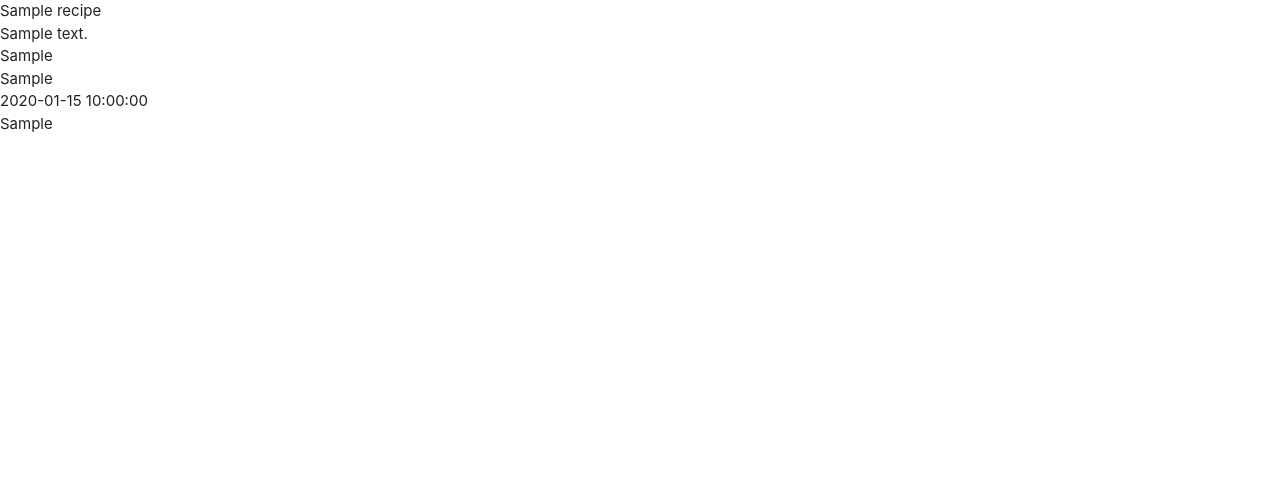
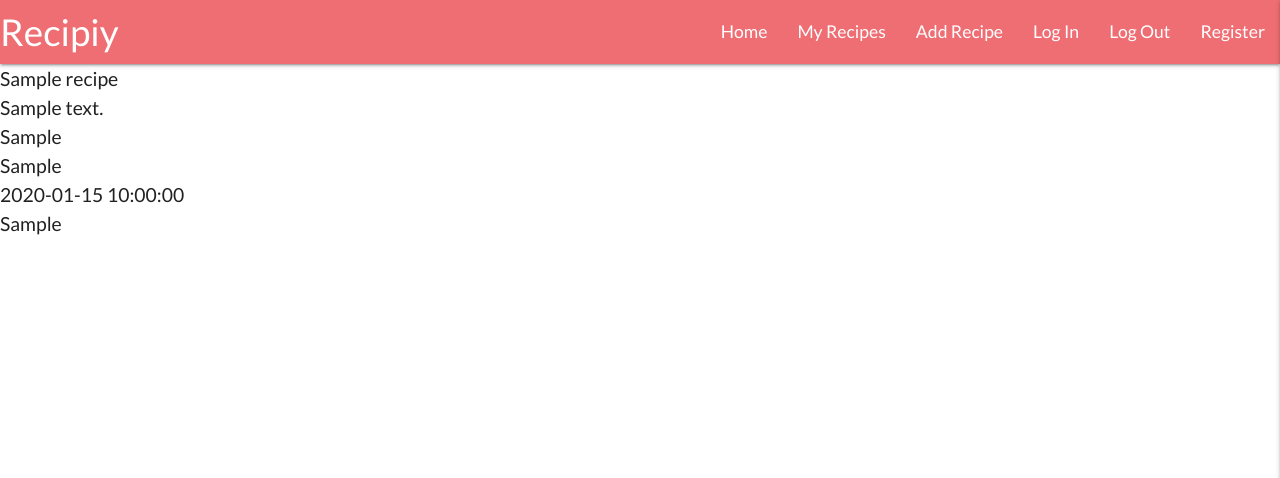
Before and after one commit to BesnikShala/Recipiy-MS3-Project, a Flask app: page / in a window 1280 px wide. Shown: the top 478 px of the page. Run offline with Flask 2, Linux system fonts and the light colour scheme; a database or web service that is not in the repository returns one stand-in record (values such as "Sample title"); some libraries are stand-ins or nearby versions.

Commit message:
Add Materialize Navbar and Sidebar, ready for customization

```diff
--- a/static/css/style.css
+++ b/static/css/style.css
@@ -0,0 +1,13 @@
+@import url('https://fonts.googleapis.com/css2?family=Lato:ital,wght@0,300;0,400;0,700;1,300;1,400;1,700&display=swap');
+
+html, body {
+    font-size: 1.1rem;
+    font-weight: 500;
+    font-family: "Lato", sans-serif;
+    line-height: 1.5;
+    box-sizing: border-box;
+}
+
+.text-shadow {
+    text-shadow: 2px 2px 2px rgba(rgb(34, 6, 6, 0.5), green, blue, alpha);
+}
--- a/static/js/script.js
+++ b/static/js/script.js
@@ -0,0 +1,4 @@
+//  initialize javascript
+ $(document).ready(function () {
+     $('.sidenav').sidenav({edge: "right"});
+ });
--- a/templates/base.html
+++ b/templates/base.html
@@ -4,6 +4,7 @@
     <meta charset="UTF-8">
     <meta http-equiv="X-UA-Compatible" content="IE=edge">
     <meta name="viewport" content="width=device-width, initial-scale=1.0">
+    <link rel="stylesheet" href="https://cdnjs.cloudflare.com/ajax/libs/font-awesome/5.13.1/css/all.min.css">
     <link rel="stylesheet" href="https://cdnjs.cloudflare.com/ajax/libs/materialize/1.0.0/css/materialize.min.css" type="text/css">
     <link rel="stylesheet" href="{{ url_for('static', filename='css/style.css') }}" type="text/css">
     {% block styles %}
@@ -11,6 +12,33 @@
     <title>Recipiy</title>
 </head>
 <body>
+    <!-- navbar -->
+    <header>
+          <nav class="nav-extended text-shadow">
+              <div class="nav-wrapper">
+                  <a href="{{ url_for('get_recipes') }}" class="brand-logo">Recipiy</a>
+                  <a href="#" data-target="mobile-demo" class="sidenav-trigger right"><i class="fas fa-bars"></i></a>
+                  <ul class="right hide-on-med-and-down">
+                      <li><a href="{{ url_for('get_recipes') }}">Home</a></li>
+                      <li><a href="#">My Recipes</a></li>
+                      <li><a href="#">Add Recipe</a></li>
+                      <li><a href="#">Log In</a></li>
+                      <li><a href="#">Log Out</a></li>
+                      <li><a href="#">Register</a></li>
+
+                  </ul>
+              </div>
+          </nav>
+        <!-- mobile navbar -->
+          <ul class="sidenav" id="mobile-demo">
+              <li><a href="{{ url_for('get_recipes') }}">Home</a></li>
+              <li><a href="#">My Recipes</a></li>
+              <li><a href="#">Add Recipe</a></li>
+              <li><a href="#">Log In</a></li>
+              <li><a href="#">Log Out</a></li>
+              <li><a href="#">Register</a></li>
+          </ul>
+    </header>
 
 
     {% block content %}
```
